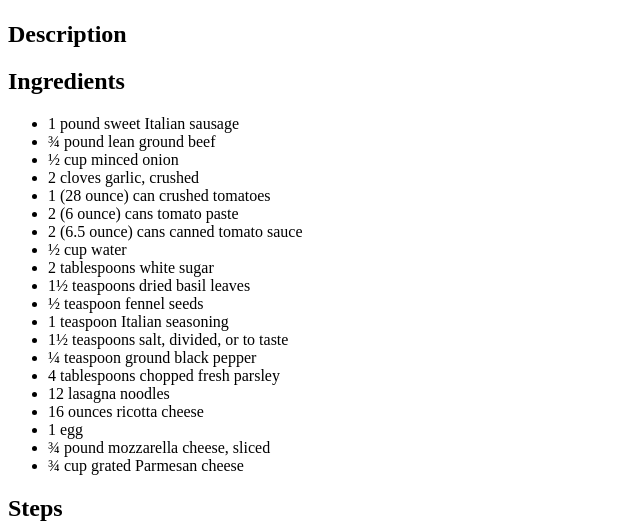
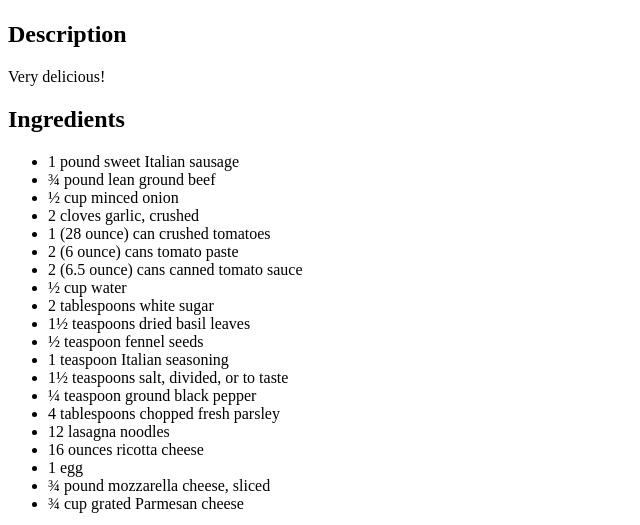
Before and after one commit to zeusey/zeusey-recipes, a plain HTML site: page recipes/lasagna.html in a window 1280 px wide. Shown: the part 383-908 px from the top of the page, without its empty margins (0-640 px from the left). Drawn offline with Linux system fonts and the light colour scheme.

Commit message:
Added Lasagna description

```diff
--- a/recipes/lasagna.html
+++ b/recipes/lasagna.html
@@ -9,7 +9,7 @@
     <h1>Lasagna</h1>
     <img src="https://res.cloudinary.com/hsxfx8igq/image/upload/t_16x9_recipe_image,f_auto/v1595930998/skillet-lasagna-recipe_lsiont.jpg">
     <h2>Description</h2>
-
+        <p>Very delicious!</p>
     <h2>Ingredients</h2>
     <ul>
         <li>1 pound sweet Italian sausage</li>
```
